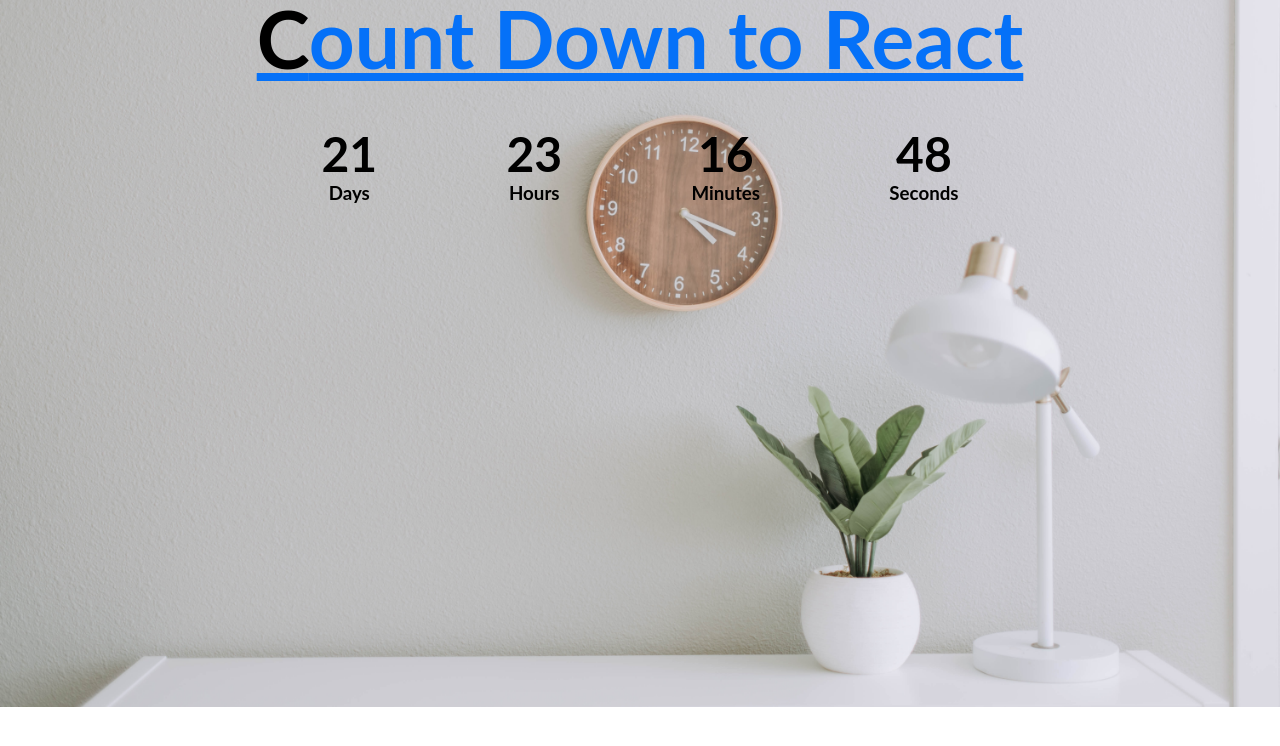
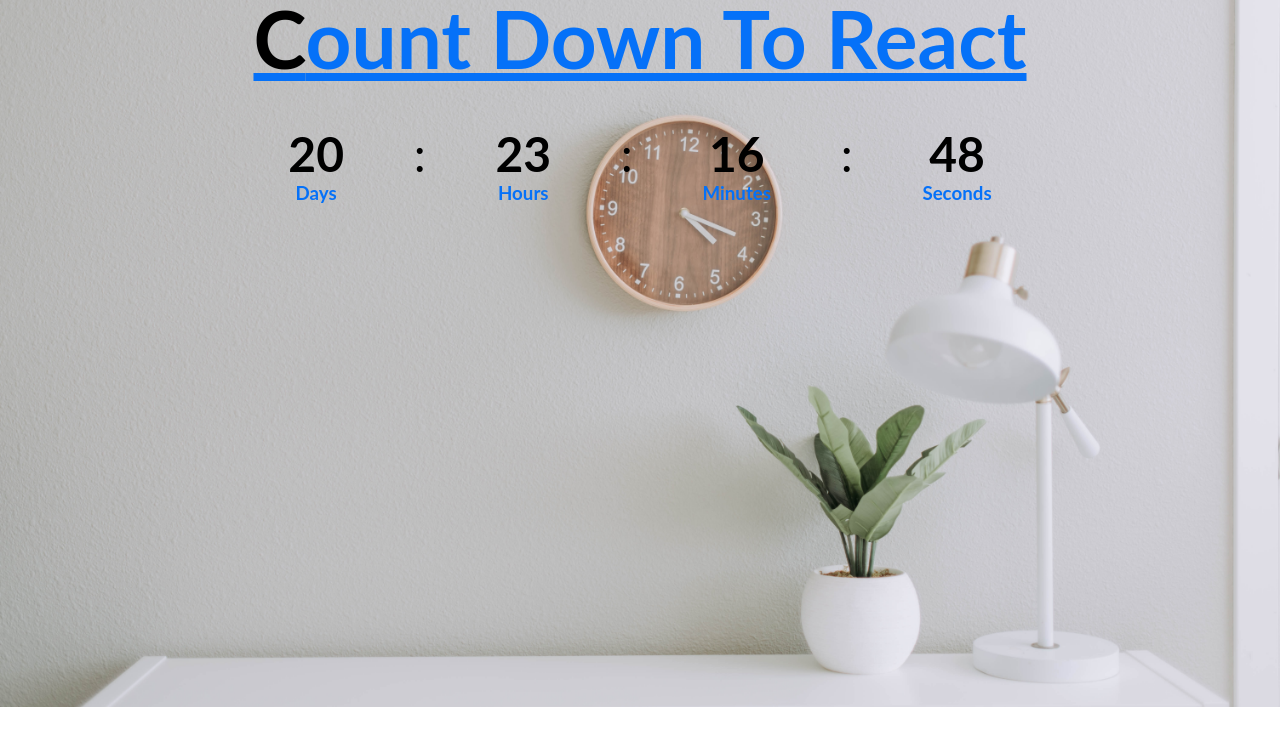
Before and after one commit to domchu/CountDown_Timer, a plain HTML site: page index.html in a window 1280 px wide. Drawn offline with Linux system fonts and the light colour scheme.

Commit message:
adjustment

```diff
--- a/app.js
+++ b/app.js
@@ -1,5 +1,5 @@
 const countdown = () => {
-  const countDate = new Date("may 31, 2022 00:00:00").getTime();
+  const countDate = new Date("may 30, 2022 00:00:00").getTime();
   const now = new Date().getTime();
   const gap = countDate - now;
 
@@ -8,6 +8,7 @@ const countdown = () => {
   const minute = second * 60;
   const hour = minute * 60;
   const day = hour * 24;
+
   //calculate the time
   const textDay = Math.floor(gap / day);
   const textHour = Math.floor((gap % day) / hour);
@@ -21,5 +22,6 @@ const countdown = () => {
   document.querySelector(".second").innerHTML = textSecond;
 };
 
+//the set interval of the timer
 setInterval(countdown, 1000);
 // countdown();
--- a/index.html
+++ b/index.html
@@ -10,20 +10,23 @@
   <body>
     <div class="page-container">
       <div class="text">
-        <h2>Count Down to React</h2>
+        <h2>Count Down To React</h2>
         <div class="countdown">
           <div class="container-day">
             <h3 class="day">Time</h3>
             <h3>Days</h3>
           </div>
+          <span>:</span>
           <div class="container-hour">
             <h3 class="hour">Time</h3>
             <h3>Hours</h3>
           </div>
+          <span>:</span>
           <div class="container-minute">
             <h3 class="minute">Time</h3>
             <h3>Minutes</h3>
           </div>
+          <span>:</span>
           <div class="container-second">
             <h3 class="second">Time</h3>
             <h3>Seconds</h3>
--- a/styles.scss
+++ b/styles.scss
@@ -1,3 +1,5 @@
+$textcolor_1: #000;
+$textcolor_2: #0571f8;
 * {
   margin: 0;
   padding: 0;
@@ -5,11 +7,9 @@
   text-decoration: none;
   box-sizing: border-box;
 }
-$textcolor_1: #000;
-$textcolor_2: #0571f8;
 body {
   font-family: "lato", "sans-serif";
-  background-image: url("/images/timer.jpg");
+  background-image: url("images/timer.jpg");
   background-position: center;
   background-size: cover;
   background-repeat: no-repeat;
@@ -19,7 +19,7 @@ h2 {
   font-size: 5rem;
   font-weight: bold;
   margin-bottom: 3rem;
-  //   margin-top: 0;
+  //   margin-top: 2rem;
 }
 h2::first-letter {
   color: $textcolor_1;
@@ -43,4 +43,11 @@ h2::first-line {
 .minute,
 .second {
   font-size: 3rem;
+  color: #000;
 }
+h3 {
+  color: $textcolor_2;
+}
+span {
+  font-size: 3rem;
+}
```
Also changed, not shown: styles.css, 1 other file.
